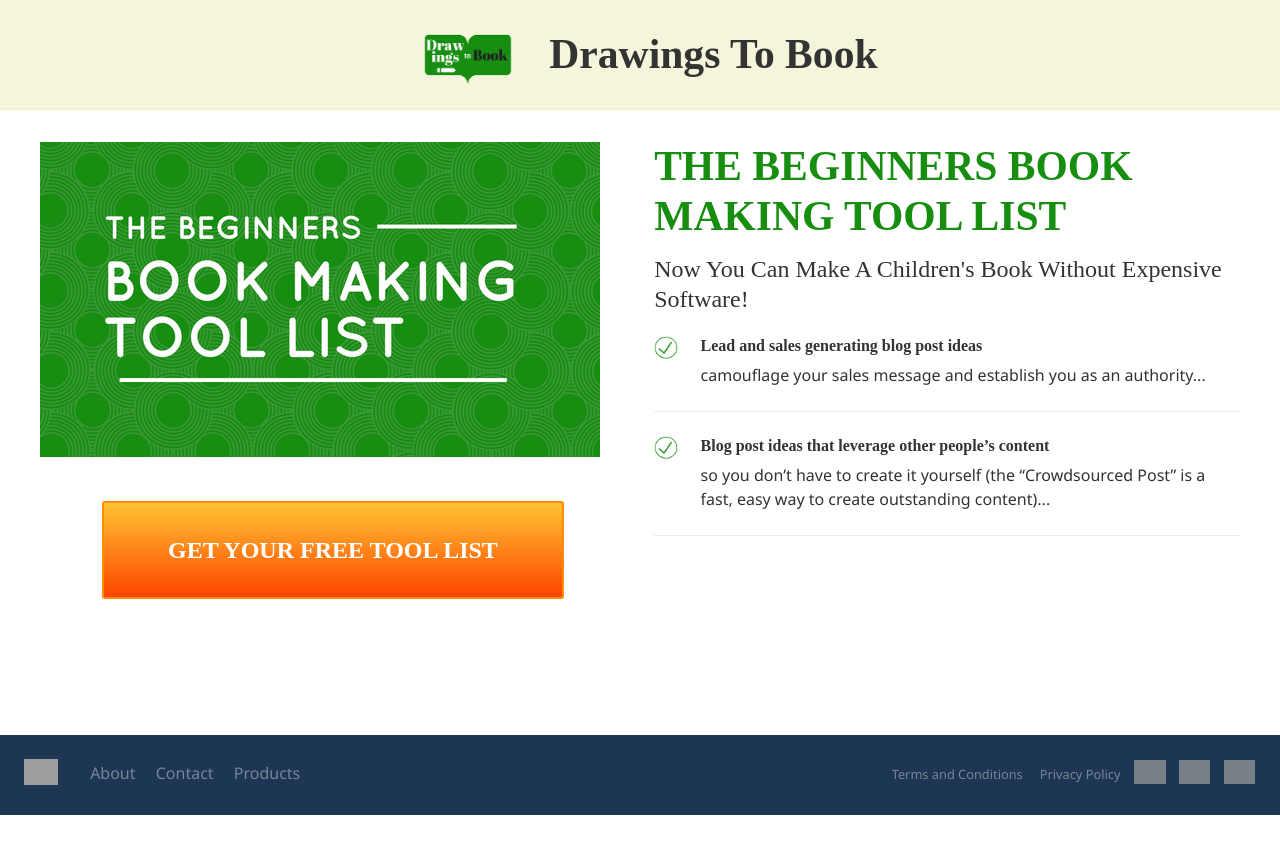
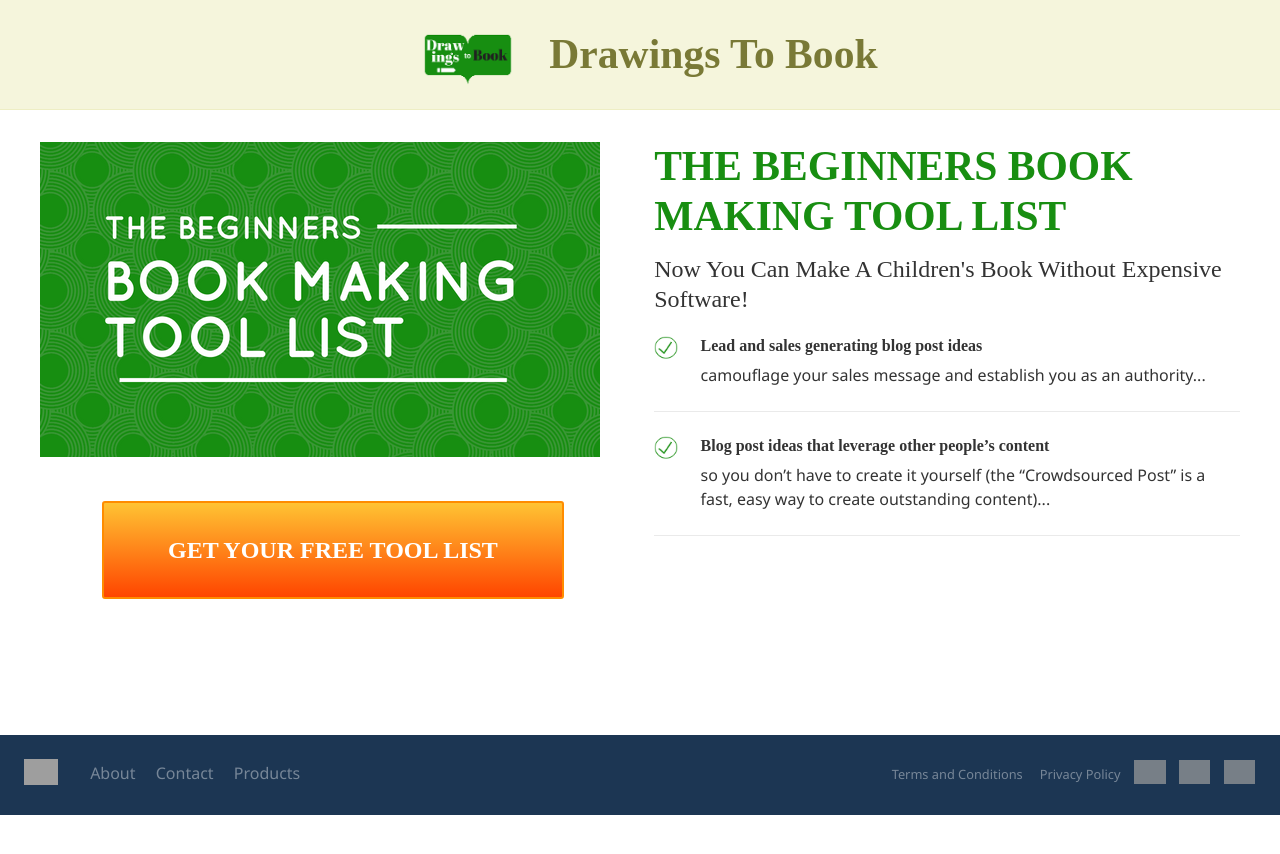
Before and after one commit to fourthirty-two/drawingstobook, a Jekyll site: the page built from index.html, in a window 1280 px wide. Shown: the top 854 px of the page. Built offline with Jekyll 4.4.1, drawn with Linux system fonts in a browser that asks for light colours; some web fonts are replaced; comment, search, counter and statistics services are not loaded; grey boxes are pictures that could not be loaded.

Commit message:
:pencil: nav color logo update

```diff
--- a/_sass/patterns/_centered-nav.scss
+++ b/_sass/patterns/_centered-nav.scss
@@ -20,6 +20,10 @@
   min-height: $centered-navigation-height + 50;
   width: 100%;
   z-index: 9999;
+
+  h1 {
+    color: #797936;
+  }
 
   // Mobile view
 
```
